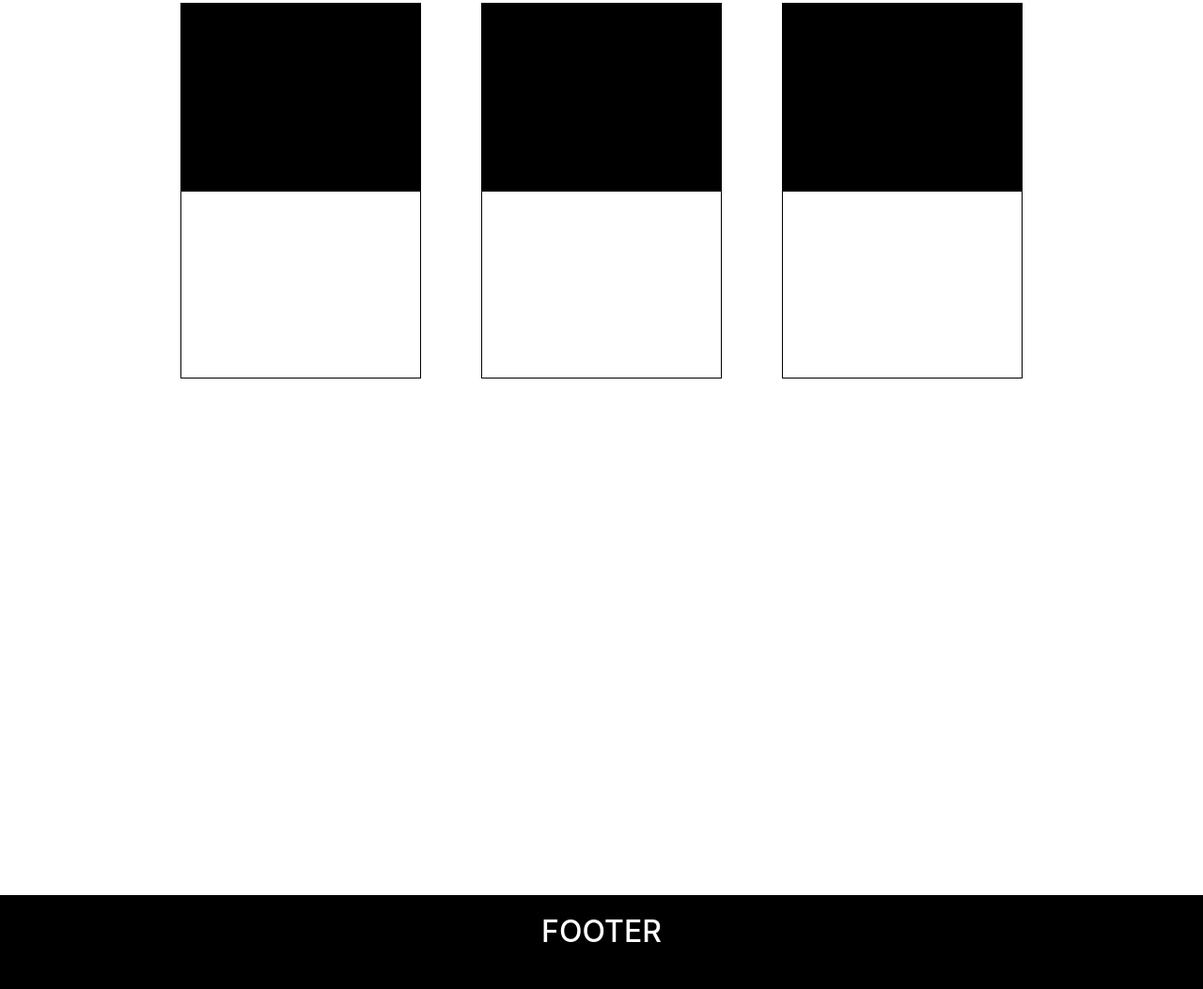
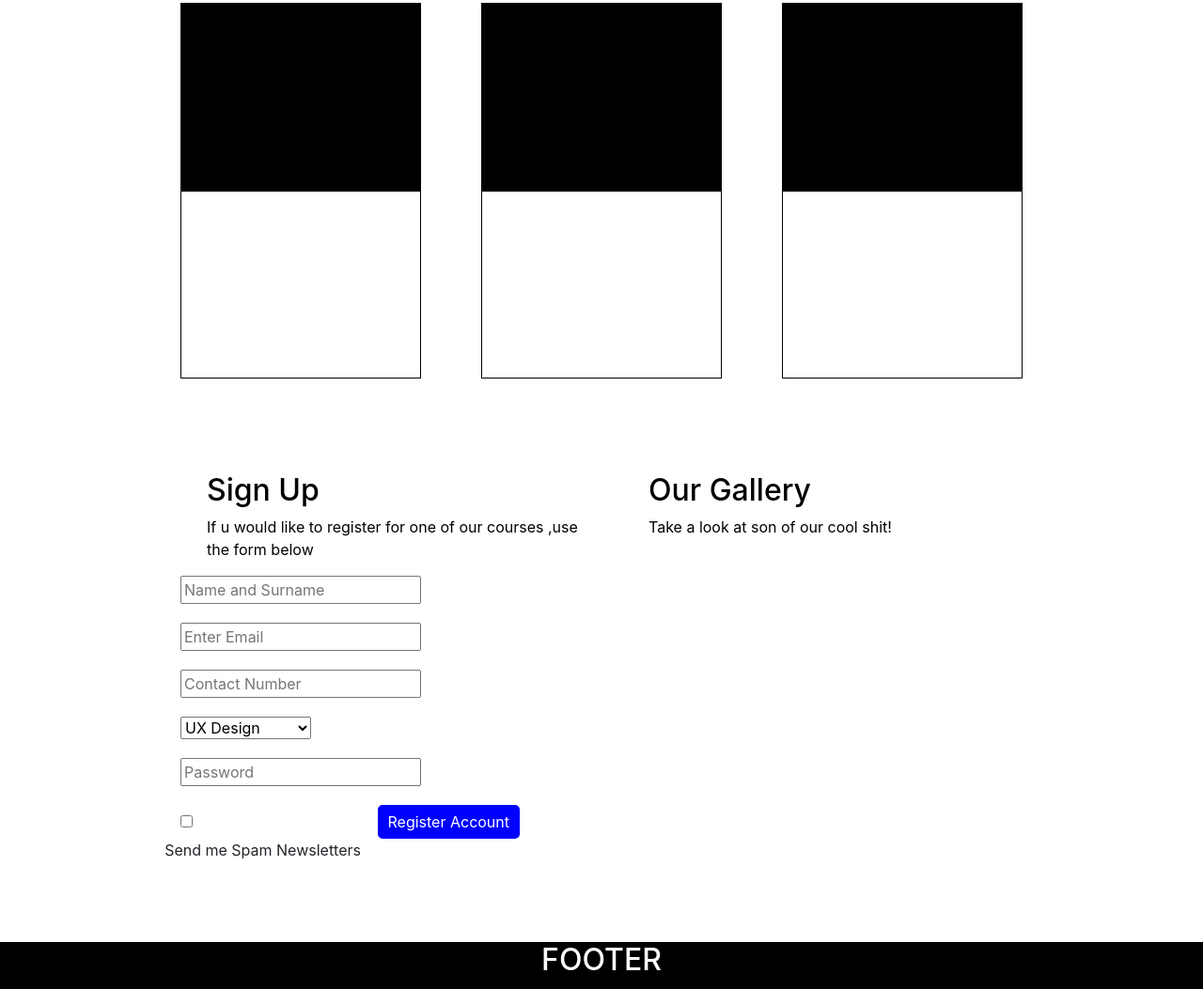
Before and after one commit to JamesSmithStudent/James-Smith-term-2-Assignment-1, a plain HTML site: page index.html in a window 1280 px wide. Shown: the part 527-1580 px from the top of the page at 94% size. Drawn offline with nearby package versions, Linux system fonts and the light colour scheme.

Commit message:
Last Commit

```diff
--- a/css/main.css
+++ b/css/main.css
@@ -211,3 +211,55 @@ footer{
     padding-top: 20px;
     color: white;
 }
+
+.photo{
+    width: 50%;
+    height: 500px;
+    background-color: white;
+    float: left;
+    margin-top: 100px;
+}
+
+.sign-up{
+width: 50%;
+height: 500px;
+float: left;
+background-color:white;
+margin-top: 100px;
+}
+
+.s{
+    margin-left: 220px;
+    color: black;
+}
+
+.g{
+    margin-left: 50px;
+    color: black;
+}
+
+.form{
+    float: vertical;
+    margin-left: 30%;
+    margin-bottom: 20px;
+    margin-right: 60%;
+
+}
+
+.form2{
+    margin-left: 30%;
+    float: vertical;
+}
+
+.spam{
+    float: right;
+    margin-right: 40%;
+}
+
+.register{
+    color: white;
+    background-color: blue;
+    margin-left: 30%;
+    border-radius: 5px;
+    border: solid blue 5px;
+}
--- a/index.html
+++ b/index.html
@@ -7,12 +7,13 @@
     <title>Assignment 1</title>
 
     <link rel="stylesheet" href="https://cdn.jsdelivr.net/npm/bootstrap@4.0.0/dist/css/bootstrap.min.css" integrity="sha384-Gn5384xqQ1aoWXA+058RXPxPg6fy4IWvTNh0E263XmFcJlSAwiGgFAW/dAiS6JXm" crossorigin="anonymous">
+    <link rel="stylesheet" href="css/main.css">
+
     <script src="https://code.jquery.com/jquery-3.2.1.slim.min.js" integrity="sha384-KJ3o2DKtIkvYIK3UENzmM7KCkRr/rE9/Qpg6aAZGJwFDMVNA/GpGFF93hXpG5KkN" crossorigin="anonymous"></script>
     <script src="https://cdn.jsdelivr.net/npm/popper.js@1.12.9/dist/umd/popper.min.js" integrity="sha384-ApNbgh9B+Y1QKtv3Rn7W3mgPxhU9K/ScQsAP7hUibX39j7fakFPskvXusvfa0b4Q" crossorigin="anonymous"></script>
     <script src="https://cdn.jsdelivr.net/npm/bootstrap@4.0.0/dist/js/bootstrap.min.js" integrity="sha384-JZR6Spejh4U02d8jOt6vLEHfe/JQGiRRSQQxSfFWpi1MquVdAyjUar5+76PVCmYl" crossorigin="anonymous"></script>
+   <script src="js/scripts.js"></script>
 
-    <link rel="stylesheet" href="css/main.css">
-    <script src="js/scripts.js"></script>
 </head>
 <body>
     <header class="head">
@@ -46,6 +47,28 @@
           <div class="div11"></div>
           <div class="div12"></div>
           <div class="div13"></div>
+
+          <div class="sign-up">
+            <h2 class="s">Sign Up</h2>
+            <p class="s">If u would like to register for one of our courses ,use the form below</p>
+          <input id="name" class="form" type="text" placeholder="Name and Surname">
+          <input id="email" class="form" type="text" placeholder="Enter Email">
+          <input id="number" class="form" type="numbers" placeholder="Contact Number">
+          <select class="form" name="select" id="select" >
+             <option value="">UX Design</option>
+             <option value="">Development</option>
+             <option value="">Product Design</option>
+          </select>
+          <input id="password" class="form" type="text" placeholder="Password">
+          <input id="check" class="form2" type="checkbox" placeholder="Send me spam Newsletters">
+          <p class="spam">Send me Spam Newsletters</p>
+          <button type="button" onclick="addStudent()" class="register">Register Account</button>
+        </div>
+          <div class="photo">
+            <h2 class="g">Our Gallery</h2>
+            <p class="g">Take a look at son of our cool shit!</p>
+          </div>
+
     </section>
 
     <footer class="foot">
--- a/js/scripts.js
+++ b/js/scripts.js
@@ -0,0 +1,15 @@
+addStudent = () => {
+ let name = document.getElementById("name").value
+ let email = document.getElementById("email").value
+ let number = +document.getElementById("number").value
+ let select = document.getElementById("select").value
+ let check = document.getElementById("check").value
+
+if (check = true){
+   alert("Welcome " + name + "! Thank you for your interest in " + select + "! We will contact you via the email provided: " + email + ", or alternatively on the phone number: " + number + ".")
+}
+else{
+    alert("Well, well, well... why don't you want to sign up for our newsletter... you don't seem to be that interested Name & Surname!  If you want to sign up, you better CHECK that newsletter box! ")
+}
+
+}
```
